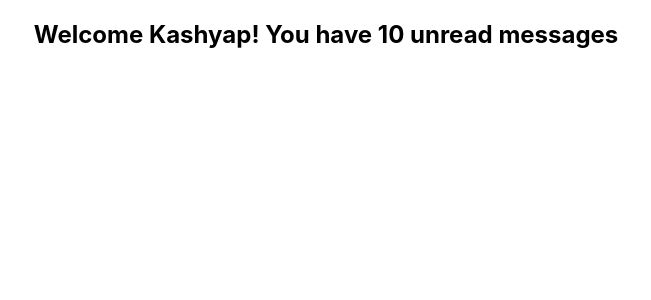
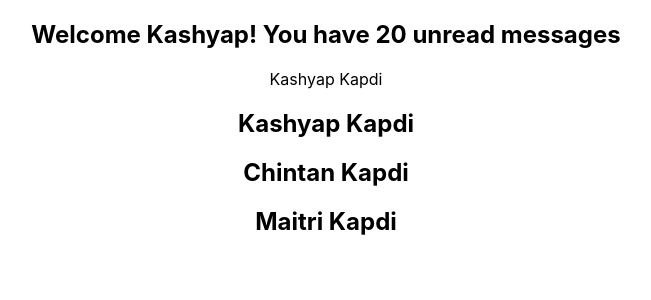
Before and after one commit to Kashyap2424/React-Typescript-Codevolution-Tutorial, a React (Create React App) app: page / in a window 1280 px wide. Shown: the top 300 px of the page, without its empty margins (314-965 px from the left). Built offline with nearby package versions, Linux system fonts and the light colour scheme.

Commit message:
Tutorial #4 Basics props

```diff
--- a/src/App.tsx
+++ b/src/App.tsx
@@ -1,10 +1,34 @@
 import "./App.css";
 import Greet from "./components/Greet";
+import Person from "./components/Person";
+import PersonList from "./components/PersonList";
 
 function App() {
+  const personName = {
+    first: "Kashyap",
+    last: "Kapdi",
+  };
+
+  const personNameList = [
+    {
+      first: "Kashyap",
+      last: "Kapdi",
+    },
+    {
+      first: "Chintan",
+      last: "Kapdi",
+    },
+    {
+      first: "Maitri",
+      last: "Kapdi",
+    },
+  ];
+
   return (
     <div className="App">
-      <Greet name="Kashyap" />
+      <Greet name="Kashyap" messageCount={20} isLoggedIn={true} />
+      <Person name={personName} />
+      <PersonList names={personNameList} />
     </div>
   );
 }
--- a/src/components/Greet.tsx
+++ b/src/components/Greet.tsx
@@ -1,11 +1,17 @@
 type GreetProps = {
   name: string;
+  messageCount: number;
+  isLoggedIn: boolean;
 };
 
 const Greet = (props: GreetProps) => {
   return (
     <div>
-      <h2>Welcome {props.name}! You have 10 unread messages</h2>
+      <h2>
+        {props.isLoggedIn
+          ? `Welcome ${props.name}! You have ${props.messageCount} unread messages`
+          : "Welcome guest."}
+      </h2>
     </div>
   );
 };
--- /dev/null
+++ b/src/components/Person.tsx
@@ -0,0 +1,16 @@
+type PersonProps = {
+  name: {
+    first: string;
+    last: string;
+  };
+};
+
+const Person = (props: PersonProps) => {
+  return (
+    <div>
+      {props.name.first} {props.name.last}
+    </div>
+  );
+};
+
+export default Person;
--- /dev/null
+++ b/src/components/PersonList.tsx
@@ -0,0 +1,17 @@
+type PersonListProps = {
+  names: { first: string; last: string }[];
+};
+
+const PersonList = (props: PersonListProps) => {
+  return (
+    <div>
+      {props.names.map((name) => (
+        <h2 key={name.first}>
+          {name.first} {name.last}
+        </h2>
+      ))}
+    </div>
+  );
+};
+
+export default PersonList;
```
